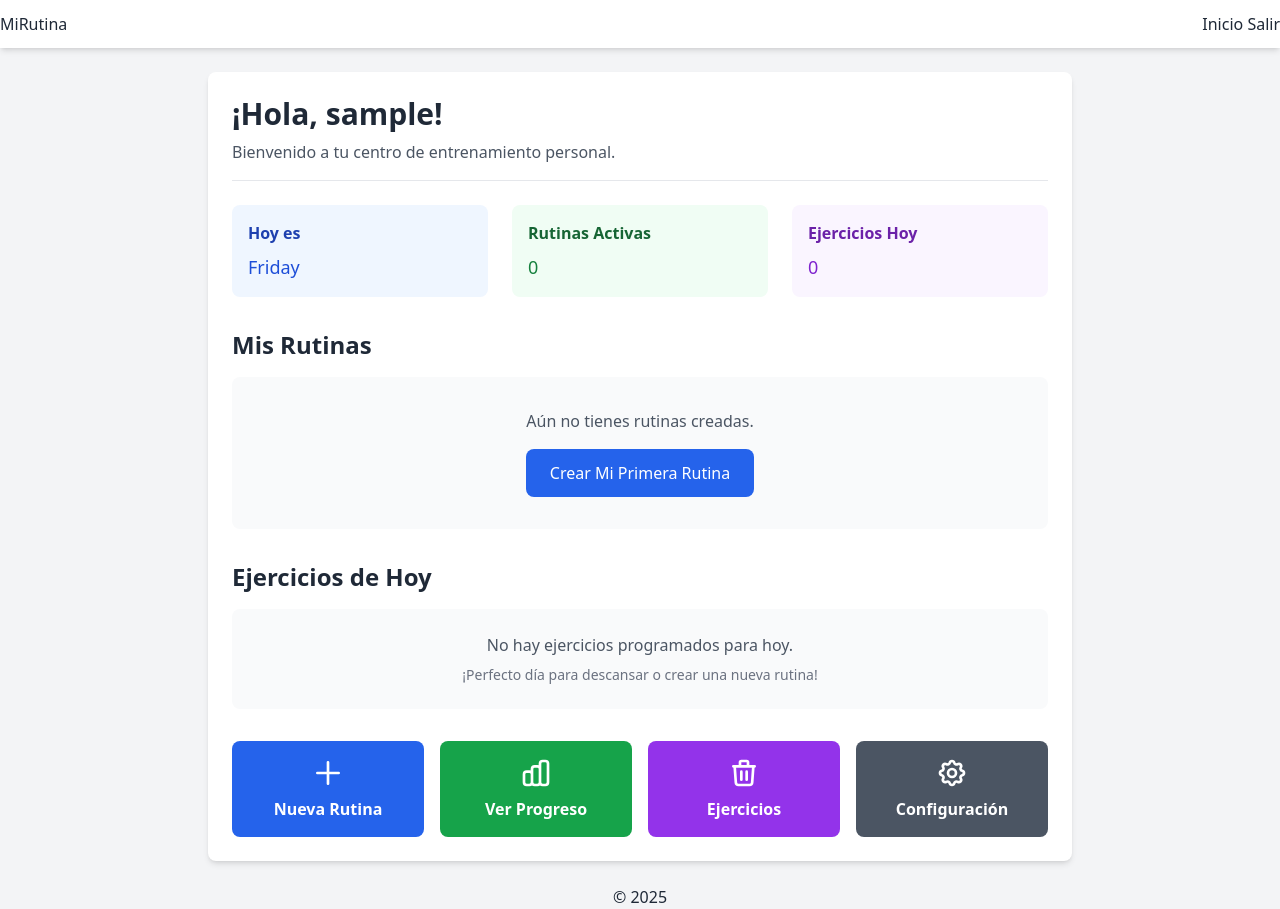
After one commit to juamqi/proyecto-django, a Django app: page /dashboard/ in a window 1280 px wide. The commit adds this page. Run offline with Django 5.2, Linux system fonts and the light colour scheme; the visitor is signed in with stand-in values (Sample User, id 1); some libraries are stand-ins or nearby versions.

Commit message:
Add dashboard view and template for authenticated users
Introduces a new dashboard page for logged-in users, including a dedicated dashboard.html template. Updates the 'inicio' view to redirect authenticated users to the dashboard, and adds the corresponding URL route. The base and inicio templates were refactored for improved layout and separation of guest and user experiences.

```diff
--- a/mysite/app_rutina/templates/base.html
+++ b/mysite/app_rutina/templates/base.html
@@ -1,5 +1,6 @@
 <!DOCTYPE html>
 <html lang="es">
+
 <head>
     <meta charset="UTF-8">
     <meta name="viewport" content="width=device-width, initial-scale=1.0">
@@ -7,15 +8,16 @@
     <script src="https://cdn.tailwindcss.com"></script>
     {% block extra_head %}{% endblock %}
 </head>
+
 <body class="bg-gray-100 text-gray-800">
 
     <!-- Navbar -->
     <nav class="bg-white shadow-md">
-    <div class="max-w-7xl mx-auto px-4 py-3 flex justify-between items-center">
-      <a href="{% url 'inicio' %}" class="text-xl font-bold text-blue-600">MiRutina</a>
-      <div class="space-x-4 hidden md:flex">
-        <a href="{% url 'inicio' %}" class="text-gray-700 hover:text-blue-600">Inicio</a>
-        <a href="{% url 'logout' %}" class="text-gray-700 hover:text-red-500">Salir</a>
+        <div class="max-w-7xl mx-auto py-3 flex justify-between">
+            <a href="{% url 'inicio' %}">MiRutina</a>
+            <div>
+                <a href="{% url 'inicio' %}">Inicio</a>
+                <a href="{% url 'logout' %}">Salir</a>
             </div>
             <!-- Menú mobile -->
         </div>
@@ -24,14 +26,14 @@
     <!-- Contenido principal -->
     <main class="py-6 px-4 max-w-4xl mx-auto">
         {% block content %}
-    <!-- Aquí va el contenido específico de cada vista -->
         {% endblock %}
     </main>
 
-  <!-- Footer simple -->
-  <footer class="text-center py-4 text-sm text-gray-500">
+    <!-- Footer -->
+    <footer class="text-center">
         &copy; 2025
     </footer>
 
 </body>
+
 </html>
--- /dev/null
+++ b/mysite/app_rutina/templates/dashboard.html
@@ -0,0 +1,125 @@
+{% extends 'base.html' %}
+
+{% block title %}Dashboard - MiRutina{% endblock %}
+
+{% block content %}
+<div class="bg-white rounded-lg shadow-md p-6">
+    <!-- Header del Dashboard -->
+    <div class="border-b pb-4 mb-6">
+        <h1 class="text-3xl font-bold">
+            ¡Hola, {{ user.username }}!
+        </h1>
+        <p class="text-gray-600 mt-2">
+            Bienvenido a tu centro de entrenamiento personal.
+        </p>
+    </div>
+
+    <!-- Información del día -->
+    <div class="grid grid-cols-1 md:grid-cols-2 lg:grid-cols-3 gap-6 mb-8">
+        <div class="bg-blue-50 rounded-lg p-4">
+            <h3 class="font-semibold text-blue-800 mb-2">Hoy es</h3>
+            <p class="text-lg text-blue-700">{{ dia_actual }}</p>
+        </div>
+
+        <div class="bg-green-50 rounded-lg p-4">
+            <h3 class="font-semibold text-green-800 mb-2">Rutinas Activas</h3>
+            <p class="text-lg text-green-700">{{ rutinas|length }}</p>
+        </div>
+
+        <div class="bg-purple-50 rounded-lg p-4">
+            <h3 class="font-semibold text-purple-800 mb-2">Ejercicios Hoy</h3>
+            <p class="text-lg text-purple-700">{{ ejercicios_de_hoy|length }}</p>
+        </div>
+    </div>
+
+    <!-- Sección de Rutinas -->
+    <div class="mb-8">
+        <h2 class="text-2xl font-bold text-gray-800 mb-4">Mis Rutinas</h2>
+        {% if rutinas %}
+            <div class="grid grid-cols-1 md:grid-cols-2 gap-4">
+                {% for rutina in rutinas %}
+                <div class="border border-gray-200 rounded-lg p-4 hover:shadow-md transition-shadow">
+                    <h3 class="font-semibold text-gray-800">{{ rutina.nombre }}</h3>
+                    <p class="text-gray-600 text-sm mt-2">{{ rutina.descripcion }}</p>
+                    <div class="mt-4 flex space-x-2">
+                        <button class="bg-blue-600 text-white px-4 py-2 rounded text-sm hover:bg-blue-700">
+                            Ver Rutina
+                        </button>
+                        <button class="bg-gray-200 text-gray-700 px-4 py-2 rounded text-sm hover:bg-gray-300">
+                            Editar
+                        </button>
+                    </div>
+                </div>
+                {% endfor %}
+            </div>
+        {% else %}
+            <div class="text-center py-8 bg-gray-50 rounded-lg">
+                <p class="text-gray-600 mb-4">Aún no tienes rutinas creadas.</p>
+                <button class="bg-blue-600 text-white px-6 py-3 rounded-lg hover:bg-blue-700">
+                    Crear Mi Primera Rutina
+                </button>
+            </div>
+        {% endif %}
+    </div>
+
+    <!-- Ejercicios de Hoy -->
+    <div class="mb-8">
+        <h2 class="text-2xl font-bold text-gray-800 mb-4">Ejercicios de Hoy</h2>
+        {% if ejercicios_de_hoy %}
+            <div class="space-y-4">
+                {% for ejercicio in ejercicios_de_hoy %}
+                <div class="border border-gray-200 rounded-lg p-4">
+                    <h3 class="font-semibold text-gray-800">{{ ejercicio.nombre }}</h3>
+                    <p class="text-gray-600 text-sm">{{ ejercicio.descripcion }}</p>
+                </div>
+                {% endfor %}
+            </div>
+        {% else %}
+            <div class="text-center py-6 bg-gray-50 rounded-lg">
+                <p class="text-gray-600">No hay ejercicios programados para hoy.</p>
+                <p class="text-gray-500 text-sm mt-2">¡Perfecto día para descansar o crear una nueva rutina!</p>
+            </div>
+        {% endif %}
+    </div>
+
+    <!-- Acciones Rápidas -->
+    <div class="grid grid-cols-1 md:grid-cols-2 lg:grid-cols-4 gap-4">
+        <button class="bg-blue-600 text-white p-4 rounded-lg hover:bg-blue-700 transition-colors">
+            <div class="text-center">
+                <svg class="w-8 h-8 mx-auto mb-2" fill="none" stroke="currentColor" viewBox="0 0 24 24">
+                    <path stroke-linecap="round" stroke-linejoin="round" stroke-width="2" d="M12 4v16m8-8H4"></path>
+                </svg>
+                <p class="font-semibold">Nueva Rutina</p>
+            </div>
+        </button>
+
+        <button class="bg-green-600 text-white p-4 rounded-lg hover:bg-green-700 transition-colors">
+            <div class="text-center">
+                <svg class="w-8 h-8 mx-auto mb-2" fill="none" stroke="currentColor" viewBox="0 0 24 24">
+                    <path stroke-linecap="round" stroke-linejoin="round" stroke-width="2" d="M9 19v-6a2 2 0 00-2-2H5a2 2 0 00-2 2v6a2 2 0 002 2h2a2 2 0 002-2zm0 0V9a2 2 0 012-2h2a2 2 0 012 2v10m-6 0a2 2 0 002 2h2a2 2 0 002-2m0 0V5a2 2 0 012-2h2a2 2 0 012 2v14a2 2 0 01-2 2h-2a2 2 0 01-2-2z"></path>
+                </svg>
+                <p class="font-semibold">Ver Progreso</p>
+            </div>
+        </button>
+
+        <button class="bg-purple-600 text-white p-4 rounded-lg hover:bg-purple-700 transition-colors">
+            <div class="text-center">
+                <svg class="w-8 h-8 mx-auto mb-2" fill="none" stroke="currentColor" viewBox="0 0 24 24">
+                    <path stroke-linecap="round" stroke-linejoin="round" stroke-width="2" d="M19 7l-.867 12.142A2 2 0 0116.138 21H7.862a2 2 0 01-1.995-1.858L5 7m5 4v6m4-6v6m1-10V4a1 1 0 00-1-1h-4a1 1 0 00-1 1v3M4 7h16"></path>
+                </svg>
+                <p class="font-semibold">Ejercicios</p>
+            </div>
+        </button>
+
+        <button class="bg-gray-600 text-white p-4 rounded-lg hover:bg-gray-700 transition-colors">
+            <div class="text-center">
+                <svg class="w-8 h-8 mx-auto mb-2" fill="none" stroke="currentColor" viewBox="0 0 24 24">
+                    <path stroke-linecap="round" stroke-linejoin="round" stroke-width="2" d="M10.325 4.317c.426-1.756 2.924-1.756 3.35 0a1.724 1.724 0 002.573 1.066c1.543-.94 3.31.826 2.37 2.37a1.724 1.724 0 001.065 2.572c1.756.426 1.756 2.924 0 3.35a1.724 1.724 0 00-1.066 2.573c.94 1.543-.826 3.31-2.37 2.37a1.724 1.724 0 00-2.572 1.065c-.426 1.756-2.924 1.756-3.35 0a1.724 1.724 0 00-2.573-1.066c-1.543.94-3.31-.826-2.37-2.37a1.724 1.724 0 00-1.065-2.572c-1.756-.426-1.756-2.924 0-3.35a1.724 1.724 0 001.066-2.573c-.94-1.543.826-3.31 2.37-2.37.996.608 2.296.07 2.572-1.065z"></path>
+                    <path stroke-linecap="round" stroke-linejoin="round" stroke-width="2" d="M15 12a3 3 0 11-6 0 3 3 0 016 0z"></path>
+                </svg>
+                <p class="font-semibold">Configuración</p>
+            </div>
+        </button>
+    </div>
+</div>
+{% endblock %}
--- a/mysite/app_rutina/urls.py
+++ b/mysite/app_rutina/urls.py
@@ -4,6 +4,7 @@ from . import views
 
 urlpatterns = [
     path('', views.inicio, name='inicio'),
+    path('dashboard/', views.dashboard, name='dashboard'),
     path('registro/', views.registro, name='registro'),
     path('login/', auth_views.LoginView.as_view(), name='login'),
     path('logout/', views.logout_view, name='logout'),
--- a/mysite/app_rutina/views.py
+++ b/mysite/app_rutina/views.py
@@ -4,8 +4,16 @@ from django.contrib.auth import login, logout
 from django.contrib.auth.decorators import login_required
 import datetime
 
+def inicio(request):
+    """Vista principal: muestra frase motivacional o dashboard según el usuario"""
+    if request.user.is_authenticated:
+        return redirect('dashboard')
+    else:
+        return render(request, 'inicio.html')
+
 @login_required
-def inicio(request):
+def dashboard(request):
+    """Dashboard para usuarios autenticados"""
     dia_actual = datetime.datetime.now().strftime('%A')
     rutinas = []
     ejercicios_de_hoy = []
@@ -14,7 +22,7 @@ def inicio(request):
         'rutinas': rutinas,
         'ejercicios_de_hoy': ejercicios_de_hoy,
     }
-    return render(request, 'inicio.html', context)
+    return render(request, 'dashboard.html', context)
 
 def registro(request):
     if request.method == 'POST':
@@ -22,7 +30,7 @@ def registro(request):
         if form.is_valid():
             usuario = form.save()
             login(request, usuario)
-            return redirect('inicio')
+            return redirect('dashboard')
     else:
         form = UserCreationForm()
 
```
Also changed, not shown: mysite/app_rutina/templates/inicio.html (+45 -22 lines), 1 other file. Lines whose indentation alone changed are shown as unchanged.
